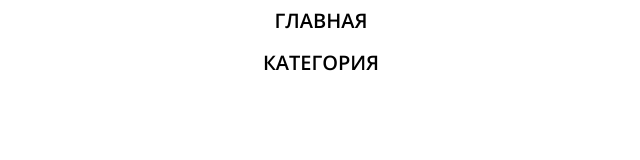
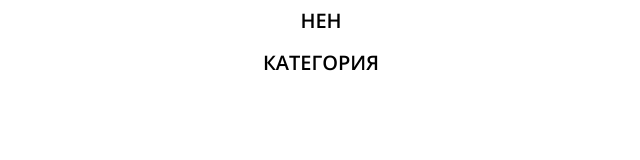
Before and after one commit to saimonkat/HomeLife, a website: page app/html/index.html in a window 1280 px wide. Shown: the full height of the page, 319-959 px from the left. Drawn offline with nearby package versions, Linux system fonts and the light colour scheme; files that its build step writes are made by us from their sources; files whose address does not match are found by name.

Commit message:
Index test

```diff
--- a/app/html/index.html
+++ b/app/html/index.html
@@ -2,13 +2,14 @@
 
 <div class="index-page">
   <div class="container">
-    <a href="/" class="arrow-link">Главная</a>
+    <a href="/" class="arrow-link">HEH</a>
     <a href="/category.html" class="arrow-link">Категория</a>
   </div>
 </div>
 
 <style>
   .index-page {
+
     height: 100%;
   }
   .index-page .container {
```
Also changed, not shown: app/index.html (+2 -1 lines).
